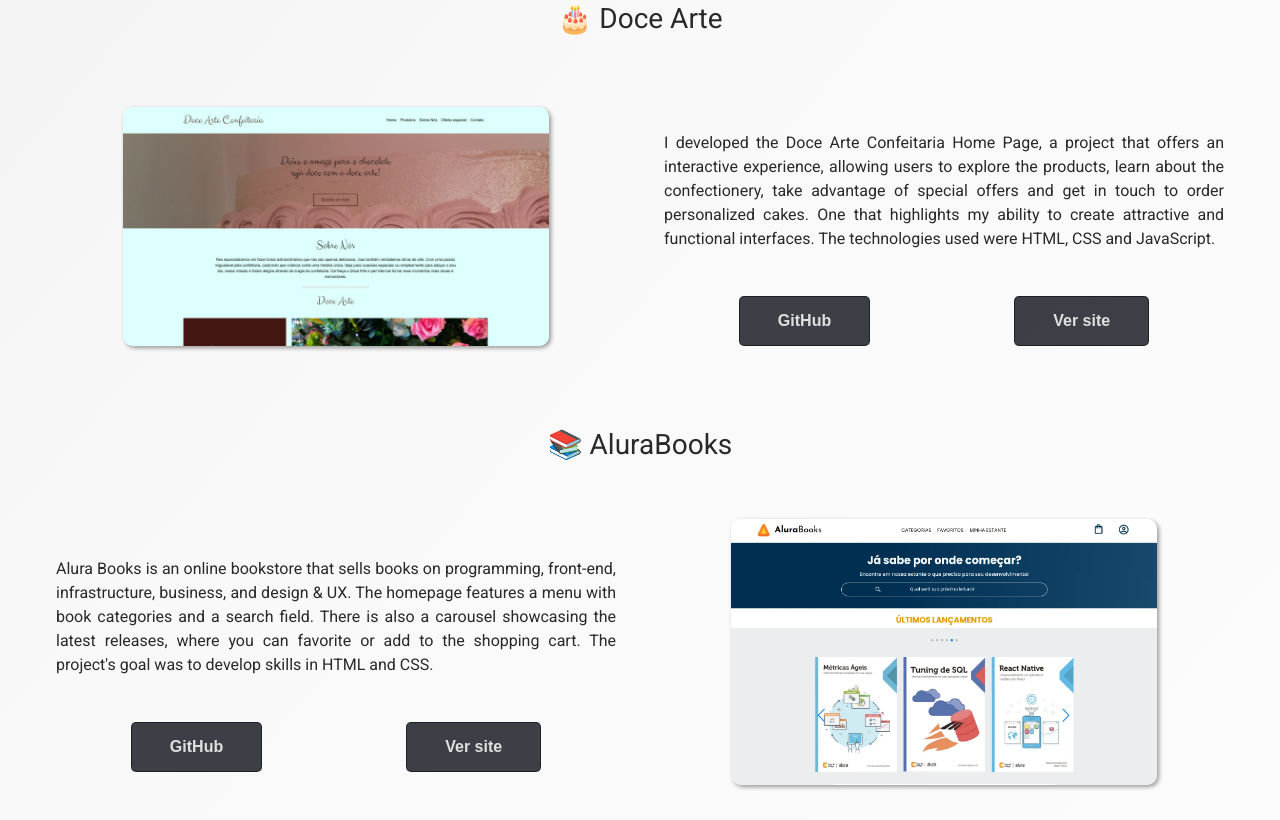
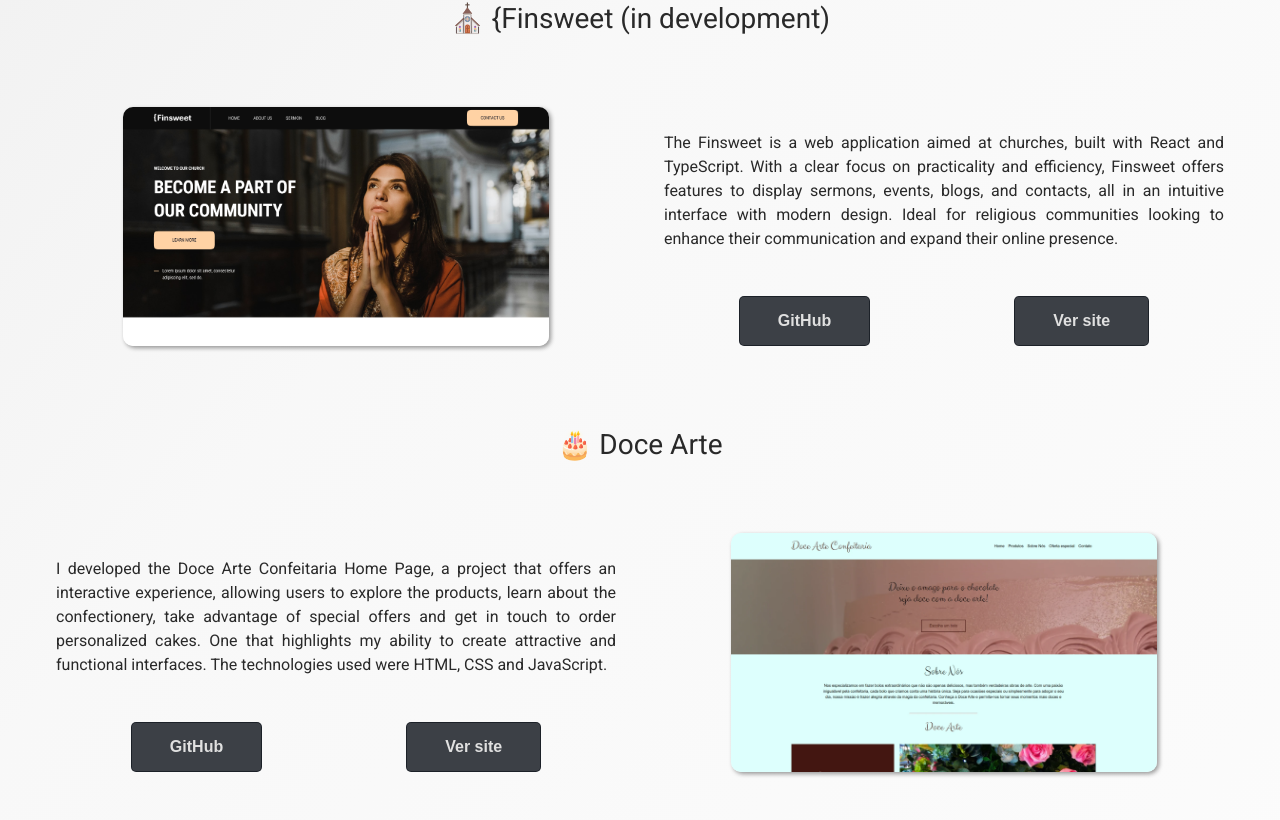
Before and after one commit to wellingtonfernandesbarbosa/portifolio, a website: page index.html in a window 1280 px wide. Shown: the part 1517-2337 px from the top of the page. Drawn offline with nearby package versions, Linux system fonts and the light colour scheme.

Commit message:
Added Finsweet project to projects section

```diff
--- a/index.html
+++ b/index.html
@@ -8,7 +8,7 @@
   <meta name="theme-color" content="#ffffff" />
   <meta name="description" content="Desenvolvedor Front End e Analista de Sistemas. Explore meus projetos em JavaScript, React, HTML, CSS, e mais. Entre em contato para colaborações e contratações.">
   <meta property="og:description" content="Analista de sistemas e Desenvolvedor Front End" />
-  <link rel="apple-touch-icon" href="/assets/favicon/android-chrome-192x192.png" />
+  <link rel="apple-touch-icon" href="./logo.png" />
 
   <link rel="apple-touch-icon" sizes="180x180" href="./assets/favicon/apple-touch-icon.png" />
   <link rel="icon" type="image/png" sizes="32x32" href="./assets/favicon/favicon-32x32.png" />
@@ -178,10 +178,32 @@
   <section class="projects" id="projects">
     <a href="#" class="sectionTitle"><span class="emphasis" data-translate-en="projects">projetos</span>()</a>
     <ul class="projects__items">
+      <li>
+        <h3 class="projects__name" data-translate-en="⛪ {Finsweet (in development)">⛪ {Finsweet (em desenvolvimento) </h3>
+        <div class="projects__info">
+          <div class="projects__image">
+            <img src="assets/projects/finsweet.webp" class="site__image" alt="Imagem do site Finsweet"
+              data-translate-en-alt="Finsweet website homepage" />
+          </div>
+          <div class="projects__detail">
+            <p class="projects__text"
+              data-translate-en="The Finsweet is a web application aimed at churches, built with React and TypeScript. With a clear focus on practicality and efficiency, Finsweet offers features to display sermons, events, blogs, and contacts, all in an intuitive interface with modern design. Ideal for religious communities looking to enhance their communication and expand their online presence.">
+              O Finsweet é um aplicativo web voltado para igrejas, construído com React e TypeScript. Com um foco claro em praticidade
+              e eficiência, o Finsweet oferece uma variedade de recursos para exibir sermões, eventos, blogs e contatos, tudo isso em
+              uma interface intuitiva e com um design moderno. É a solução ideal para comunidades religiosas que desejam aprimorar sua
+              comunicação e expandir sua presença online.
+            </p>
+            <div class="projects__link">
+              <a href="https://github.com/wellingtonfernandesbarbosa/finsweet" class="botton__link">GitHub</a>
+              <a href="https://finsweet-wells.vercel.app" class="botton__link">Ver site</a>
+            </div>
+          </div>
+        </div>
+      </li>
 
       <li>
         <h3 class="projects__name">🎂 Doce Arte</h3>
-        <div class="projects__info">
+        <div class="projects__info projects__invertSection">
           <div class="projects__image">
             <img src="assets/projects/docearte.webp" class="site__image" alt="Imagem do site Doce Arte"
               data-translate-en-alt="Doce Arte website homepage" />
@@ -206,7 +228,7 @@
 
       <li>
         <h3 class="projects__name">📚 AluraBooks</h3>
-        <div class="projects__info projects__invertSection">
+        <div class="projects__info">
           <div class="projects__image">
             <img src="assets/projects/alurabooks.webp" class="site__image" alt="Imagem do site AluraBooks"
               data-translate-en-alt="AluraBooks website homepage" />
@@ -232,7 +254,7 @@
 
       <li>
         <h3 class="projects__name">🎹 AluraMIDI</h3>
-        <div class="projects__info">
+        <div class="projects__info projects__invertSection">
           <div class="projects__image">
             <img src="assets/projects/aluramidi.webp" class="site__image" alt="Imagem do site AluraMIDI"
               data-translate-en-alt="AluraMIDI website homepage" />
@@ -259,7 +281,7 @@
 
       <li>
         <h3 class="projects__name">💈 Barbearia Alura</h3>
-        <div class="projects__info projects__invertSection">
+        <div class="projects__info">
           <div class="projects__image">
             <img src="assets/projects/barbeariaalura.webp" class="site__image" alt="Imagem do site Barbearia Alura"
               data-translate-en-alt="Barbearia Alura website homepage" />
@@ -284,7 +306,7 @@
 
       <li>
         <h3 class="projects__name">📱 Apeperia</h3>
-        <div class="projects__info">
+        <div class="projects__info projects__invertSection">
           <div class="projects__image">
             <img src="assets/projects/apeperia.webp" class="site__image" alt="Imagem do site Apeperia"
               data-translate-en-alt="Apeperia website homepage" />
```
Also changed, not shown: assets/favicon/android-chrome-192x192 copy.png (added), assets/projects/finsweet.webp (added), logo.png (added).
